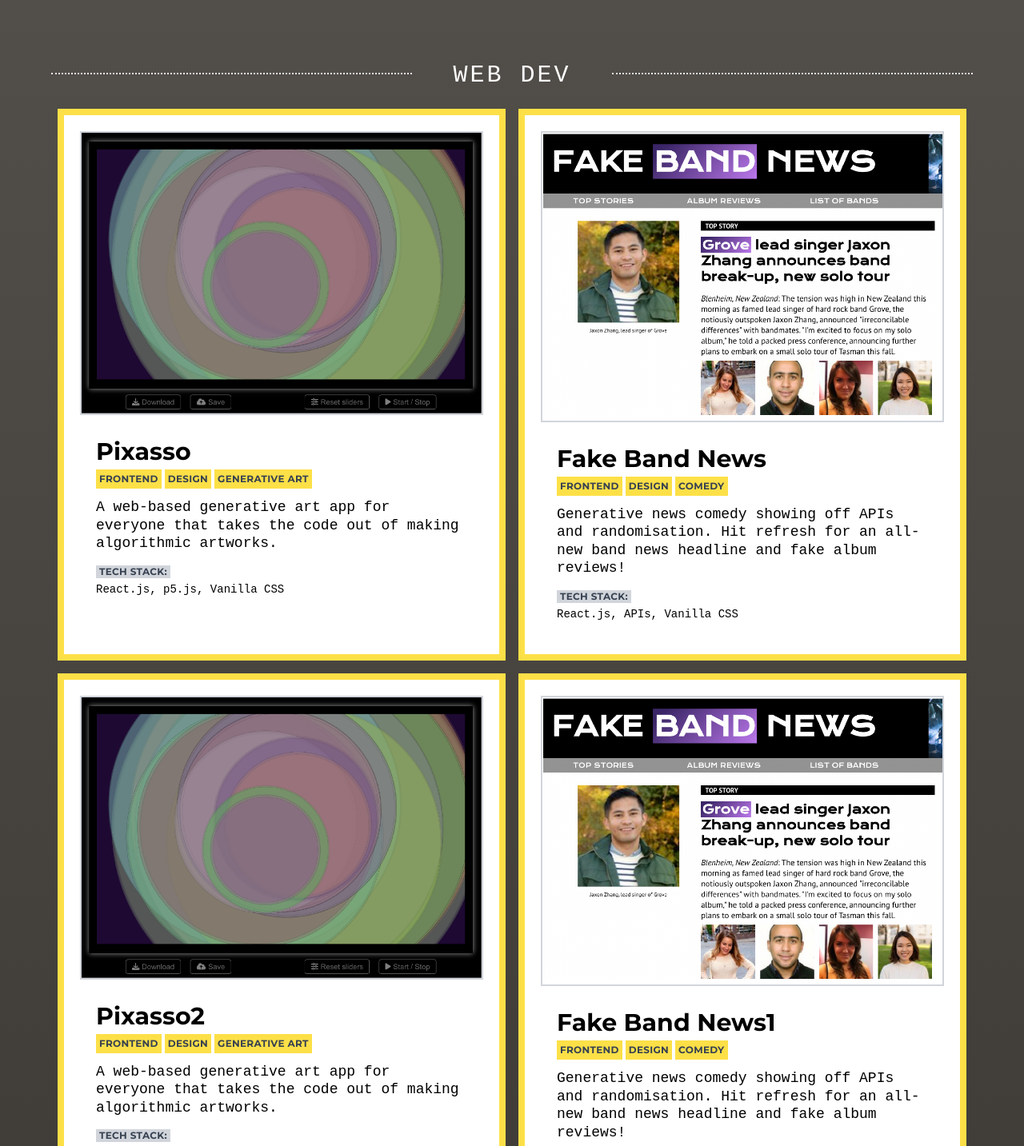
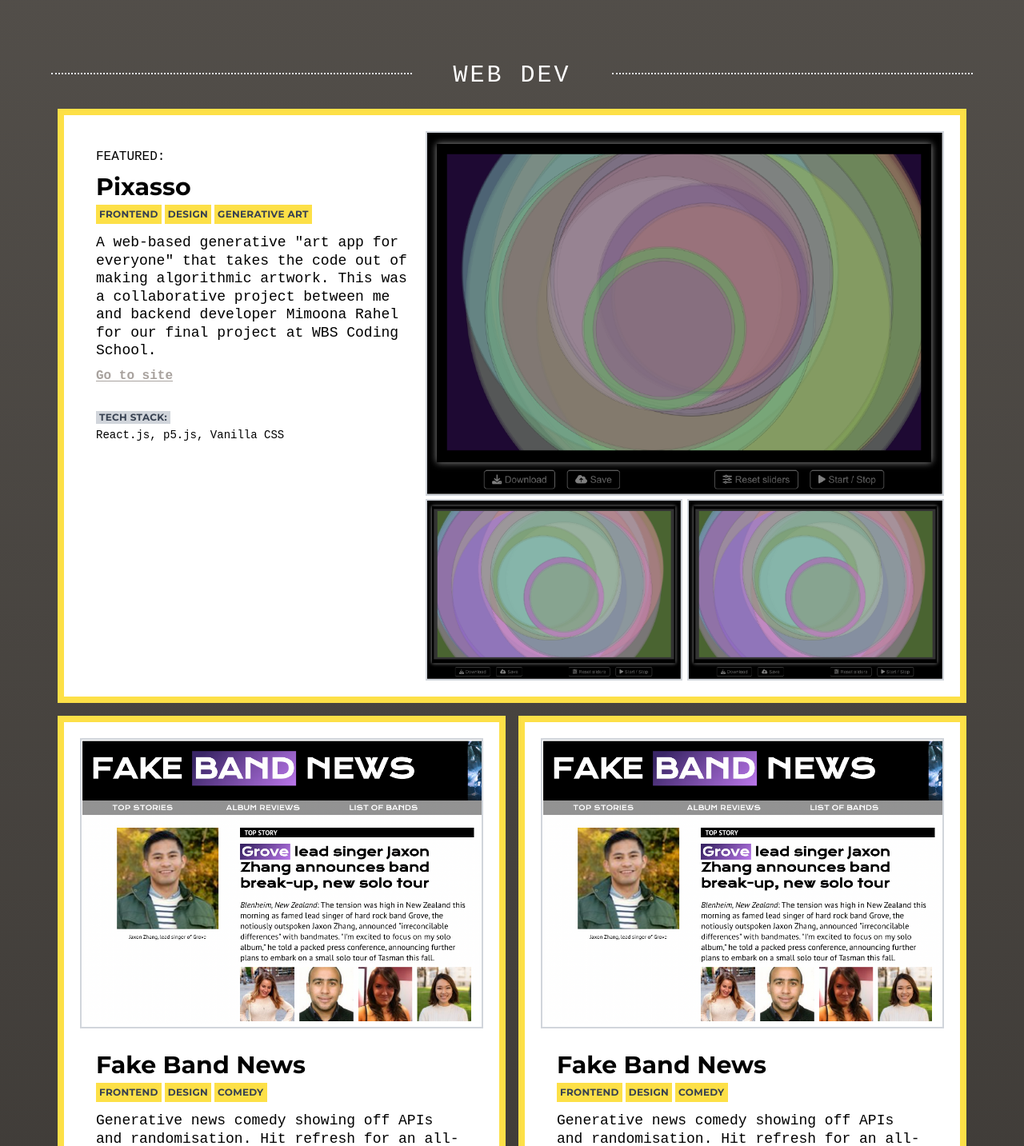
Before and after one commit to paulsalamone/portfolio, a React (Create React App) app: page / in a window 1280 px wide. Shown: the part 440-1873 px from the top of the page at 80% size. Built offline with nearby package versions, Linux system fonts and the light colour scheme.

Commit message:
basic feature box

```diff
--- /dev/null
+++ b/src/components/CardFeature.js
@@ -0,0 +1,76 @@
+const CardFeature = (props) => {
+  return (
+    <>
+      <div
+        className="bg-yellow-300 m-2 p-2 col-span-2"
+        // hover:translate-x-[-1px]
+        // hover:translate-y-[-1px]
+        // active:translate-x-[1px]
+        // active:translate-y-[1px]
+        // transition-all
+        // cursor-pointer
+      >
+        <div
+          className="bg-white h-full p-5 flex
+		flex-row"
+        >
+          <div className="p-5 w-2/5">
+            <h2>FEATURED:</h2>
+            <h2 className="font-heading font-bold text-3xl mt-2 ">
+              {props.name}
+            </h2>
+            <div className="flex my-1">
+              {props.categories.map((e) => {
+                return (
+                  <div className="bg-yellow-300 mr-1 p-1 uppercase font-heading text-xs font-bold text-gray-700 tracking-wide">
+                    {e}
+                  </div>
+                );
+              })}
+            </div>
+            <p className="leading-tight mt-3 mb-2 text-lg">
+              {props.description}
+            </p>
+            <p>
+              <a
+                href={props.link}
+                class="text-stone-400 font-semibold mb-8 underline underline-offset-2 "
+              >
+                Go to site
+              </a>
+            </p>
+            <p className="tracking-wide text-xs font-bold text-gray-700 font-heading bg-gray-300 w-max px-1 mt-8 mb-1">
+              TECH STACK:
+            </p>
+            <p className="text-sm">{props.stack.join(", ")}</p>
+          </div>
+          <div class="w-3/5 ">
+            <img
+              src={props.img}
+              alt={props.name}
+              className="border-2 border-gray-300 w-[100%] "
+            />
+            <div class="flex flex-row  justify-between  mt-1 w-[100%]">
+              <div class="w-[49.5%]">
+                <img
+                  src={props.img2}
+                  alt={props.name}
+                  className="border-2 border-gray-300  "
+                />
+              </div>
+              <div class="w-[49.5%]">
+                <img
+                  src={props.img2}
+                  alt={props.name}
+                  className="border-2 border-gray-300 "
+                />
+              </div>
+            </div>
+          </div>
+        </div>
+      </div>
+    </>
+  );
+};
+
+export default CardFeature;
--- a/src/components/TopNav.js
+++ b/src/components/TopNav.js
@@ -73,7 +73,7 @@ const TopNav = () => {
               </Link>
             </div>
             <div class="text-white text-xs align-middle pt-3 px-4">
-              ...icons
+              [li] [gh] [tw] [be]
             </div>
           </div>
         </nav>
--- a/src/components/WebDev.js
+++ b/src/components/WebDev.js
@@ -1,12 +1,12 @@
 import { WebDevData } from "../content/WebDevData";
 import Card1 from "./Card1";
+import CardFeature from "./CardFeature";
 import { AnimationOnScroll } from "react-animation-on-scroll";
 
 const WebDev = () => {
   return (
     <>
       <div id="webdev" className="h-20"></div>
-
       <section className="flex flex-col items-center">
         {/* <div className=" mb-6 mt-10 bg-yellow-300 p-1 w-[90%]">
         <h2 className="text-gray-900 text-2xl text-center tracking-widest font-bold">
@@ -27,13 +27,10 @@ const WebDev = () => {
 
         <div class="grid grid-cols-2 w-[90%] max-w-6xl">
           {WebDevData.map((e) => {
-            return (
-              <>
-                <Card1 {...e} />
-              </>
-            );
+            return <>{e.feature ? <CardFeature {...e} /> : <Card1 {...e} />}</>;
           })}
         </div>
+
         <div id="design"></div>
       </section>
     </>
--- a/src/content/WebDevData.js
+++ b/src/content/WebDevData.js
@@ -2,11 +2,16 @@ export const WebDevData = [
   {
     name: "Pixasso",
     categories: ["frontend", "design", "generative art"],
-    description:
-      "A web-based generative art app for everyone that takes the code out of making algorithmic artworks.",
+    description: `A web-based generative "art app for everyone" that takes the code out of making algorithmic artwork.
+    \n
+    \n
+    This was a collaborative project between me and backend developer Mimoona Rahel for our final project at WBS Coding School.`,
     stack: ["React.js", "p5.js", "Vanilla CSS"],
     img: "/images/pixasso1.png",
+    img2: "/images/pixasso2.png",
+    link: "http://pixasso.netlify.app",
     year: 2022,
+    feature: true,
   },
   {
     name: "Fake Band News",
@@ -16,23 +21,16 @@ export const WebDevData = [
     stack: ["React.js", "APIs", "Vanilla CSS"],
     img: "/images/fakebandnews1.png",
     year: 2021,
+    feature: false,
   },
   {
-    name: "Pixasso2",
-    categories: ["frontend", "design", "generative art"],
-    description:
-      "A web-based generative art app for everyone that takes the code out of making algorithmic artworks.",
-    stack: ["React.js", "p5.js", "Vanilla CSS"],
-    img: "./images/pixasso1.png",
-    year: 2022,
-  },
-  {
-    name: "Fake Band News1",
+    name: "Fake Band News",
     categories: ["frontend", "design", "comedy"],
     description:
       "Generative news comedy showing off APIs and randomisation. Hit refresh for an all-new band news headline and fake album reviews!",
     stack: ["React.js", "APIs", "Vanilla CSS"],
-    img: "./images/fakebandnews1.png",
+    img: "/images/fakebandnews1.png",
     year: 2021,
+    feature: false,
   },
 ];
```
Also changed, not shown: public/images/pixasso2.png (added).
